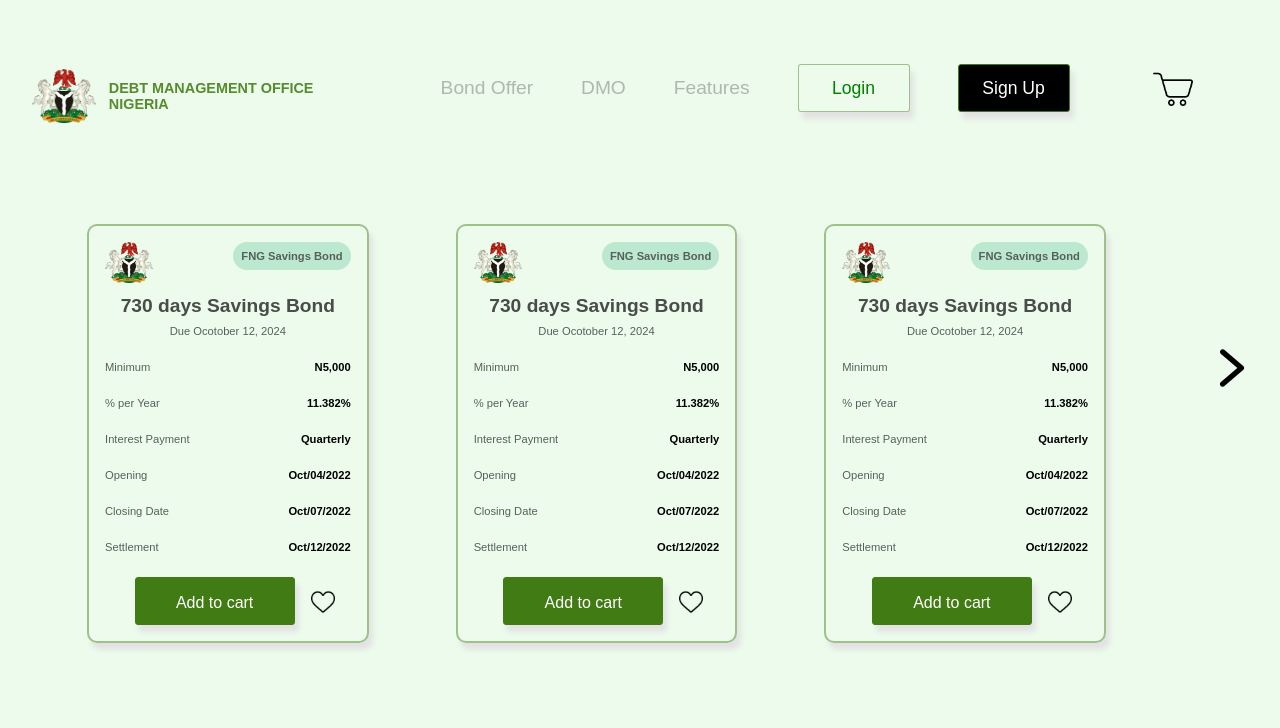
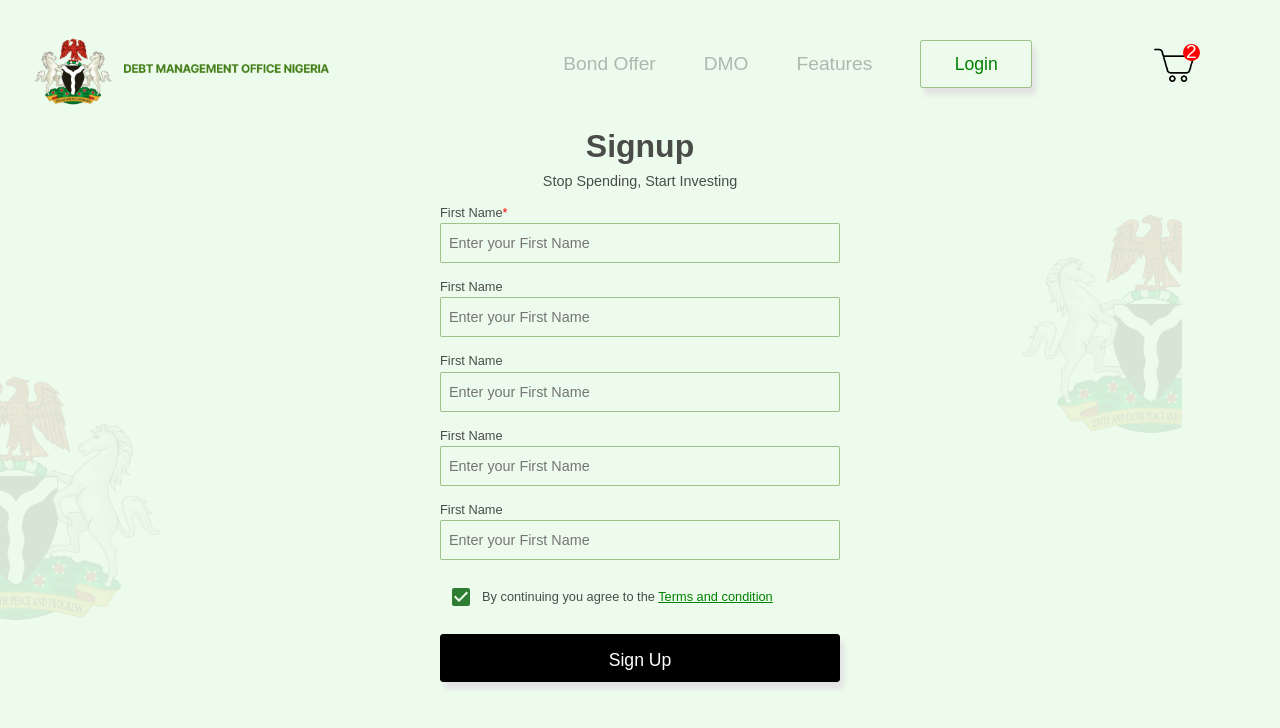
Before and after one commit to Cabraham1/-Hasob-task, a React (Create React App) app: page / in a window 1280 px wide. Shown: the top 728 px of the page. Built offline with nearby package versions, Linux system fonts and the light colour scheme.

Commit message:
finished the input section

```diff
--- a/src/App.js
+++ b/src/App.js
@@ -1,15 +1,15 @@
 import DesktopOne from "./pages/Desktop1/DesktopOne/DesktopOne";
 import DesktopTwo from "./pages/Desktop2/DesktopTwo/DesktopTwo";
-import Cart from "./pages/Cart/Cart"
+import Cart from "./pages/Cart/Cart";
+import Singup from "./pages/Signup/Singup";
 
 function App() {
   return (
     <div>
       {/* <DesktopOne /> */}
-      <DesktopTwo />
+      {/* <DesktopTwo /> */}
       {/* <Cart/> */}
-
-
+      <Singup />
     </div>
   );
 }
--- /dev/null
+++ b/src/componets/Input/Input.jsx
@@ -0,0 +1,55 @@
+import React from "react";
+import "./input.css";
+import Checkbox from "../checkBox/Checkbox";
+import CoatRight from "../../assets/image 2.png";
+import CoatLeft from "../../assets/image 1.png";
+
+const Input = () => {
+  return (
+    <div className="input-container">
+      <div className="inputTitle">
+        <h1>Signup</h1>
+        <p>Stop Spending, Start Investing</p>
+      </div>
+      <div className="form-container">
+        <form action="">
+          <div className="input-field">
+            <label for="name" className="firstInput">
+              First Name
+            </label>
+            <input type="text" placeholder="Enter your First Name" required />
+          </div>
+          <div className="input-field">
+            <label for="name">First Name</label>
+            <input type="text" placeholder="Enter your First Name" />
+          </div>
+          <div className="input-field">
+            <label for="name">First Name</label>
+            <input type="text" placeholder="Enter your First Name" />
+          </div>
+          <div className="input-field">
+            <label for="name">First Name</label>
+            <input type="text" placeholder="Enter your First Name" />
+          </div>
+          <div className="input-field">
+            <label for="name">First Name</label>
+            <input type="text" placeholder="Enter your First Name" />
+          </div>
+          <div className="form-term">
+            <Checkbox />
+            <span>
+              By continuing you agree to the <u>Terms and condition</u>
+            </span>
+          </div>
+          <button className="input-button">Sign Up</button>
+        </form>
+      </div>
+      <div className="background-img">
+        <img src={CoatLeft} alt="" className="coat-two" />
+        <img src={CoatRight} alt="" className="coat-one" />
+      </div>
+    </div>
+  );
+};
+
+export default Input;
--- /dev/null
+++ b/src/componets/Input/input.css
@@ -0,0 +1,124 @@
+.input-container {
+  position: relative;
+  width: 100%;
+}
+
+.form-container {
+  display: flex;
+  justify-content: center;
+  width: 100%;
+  height: 100%;
+}
+
+.inputTitle {
+  display: flex;
+  flex-direction: column;
+  align-items: center;
+  justify-content: center;
+  gap: 0.5rem;
+}
+
+.inputTitle h1 {
+  font-weight: bold;
+  font-size: 2rem;
+  text-align: center;
+  color: #494C49;
+  width: 100%;
+}
+
+.inputTitle p {
+  font-weight: lighter;
+  font-size: 0.9rem;
+  text-align: center;
+  color: #494C49;
+  width: 100%;
+}
+
+.input-field {
+  display: flex;
+  /* justify-content: center; */
+  flex-direction: column;
+  /* align-items: center; */
+  width: 100%;
+  margin-top: 1rem;
+}
+
+.input-field label {
+  color: #494C49;
+  font-size: 0.8rem;
+  margin-bottom: 0.2rem;
+}
+
+.firstInput:after {
+  content: '*';
+  color: red
+}
+
+input {
+  width: 25rem;
+  height: 2.5rem;
+  background-color: #ECFBEC;
+  color: #494C49;
+  padding-left: 0.5rem;
+  border-radius: 2px;
+  font-size: 0.9rem;
+  border: 1px solid #96BB80e6;
+}
+
+.form-term {
+  display: flex;
+  align-items: center;
+  margin-top: 1rem;
+}
+
+.form-term span {
+  color: #494C49;
+  font-size: 0.8rem;
+}
+
+.form-term u {
+  color: green;
+}
+
+.input-button {
+  margin-top: 1rem;
+  width: 25rem;
+  color: #fff;
+  background-color: black;
+  padding-top: 0.5rem;
+  border: 1px solid black;
+}
+
+.input-button :hover {
+  color: black;
+  background-color: #fff;
+  border: 1px solid black;
+}
+
+.coat-one {
+  width: 10rem;
+  position: absolute;
+  margin-left: 63.9rem;
+  margin-top: -30rem;
+}
+
+.coat-two {
+  width: 10rem;
+  position: absolute;
+  margin-left: 0px;
+  margin-top: -20rem;
+}
+
+@media only screen and (max-width: 600px) {
+  .form-container {
+    margin-top: 1rem;
+  }
+  .inputTitle {
+    margin-top: 15rem;
+  }
+
+  .coat-one,
+  .coat-two {
+    display: none;
+  }
+}
--- /dev/null
+++ b/src/pages/Signup/Header/Header.jsx
@@ -0,0 +1,39 @@
+import React from "react";
+import Cart from "../../../assets/trolley.png";
+import Logo from "../../../assets/LOGO.png"
+import "./header.css"
+
+const header = () => {
+  return (
+    <div className="header-container">
+      <a href="#" className="header-logo">
+        <img src={Logo} alt="coat of arm" className="coatLogo" />
+      </a>
+
+      <div className="header-nav">
+        <ul className="header-Items">
+          <li>
+            <a href="#">Bond Offer</a>
+          </li>
+
+          <li>
+            <a href="#">DMO</a>
+          </li>
+
+          <li>
+            <a href="#">Features</a>
+          </li>
+          <button className="login">Login</button>
+        </ul>
+        <div className="header-icon">
+          <a href="#" className="cart">
+            <img src={Cart} alt="CartIcon" className="cart-icon" />
+            <div className="counter">2</div>
+          </a>
+        </div>
+      </div>
+    </div>
+  );
+};
+
+export default header;
--- /dev/null
+++ b/src/pages/Signup/Header/header.css
@@ -0,0 +1,71 @@
+.header-container {
+  margin-top: 1rem;
+  height: 7rem;
+}
+
+button {
+  width: 7rem;
+  font-size: 1.1rem;
+  padding: 2px;
+}
+
+.login {
+  border: 1px solid #96BB80e6;
+  color: green;
+  background-color: #ECFBEC;
+}
+
+.coatLogo {
+  width: 25rem;
+}
+
+.Signup {
+  color: white;
+  background-color: black;
+}
+
+.Signup:hover {
+  color: black;
+  background-color: white;
+}
+
+.login:hover {
+  color: #ECFBEC;
+  background-color: green;
+}
+
+.container-two {
+  position: relative;
+  margin-top: 3rem;
+  display: flex;
+  justify-content: space-evenly;
+}
+
+.container-two>a>img {
+  position: absolute;
+  top: 8rem;
+  right: 1rem;
+  width: 4rem;
+}
+
+@media only screen and (max-width: 600px) {
+  .container-two {
+    margin-top: 1rem;
+    margin-left: 6rem;
+    margin-bottom: 1rem;
+    display: flex;
+    flex-direction: column;
+  }
+
+  .coatLogo {
+    width: 20rem;
+  }
+
+  .container-two>a>img {
+    display: none;
+  }
+
+  .header-icon {
+    margin-right: 10rem;
+  }
+}
--- /dev/null
+++ b/src/pages/Signup/Singup.jsx
@@ -0,0 +1,14 @@
+import React from "react";
+import Input from "../../componets/Input/Input";
+import Header from "./Header/Header";
+
+const Singup = () => {
+  return (
+    <div>
+      <Header />
+      <Input />
+    </div>
+  );
+};
+
+export default Singup;
```
Also changed, not shown: src/pages/Signup/signup.css (added), 1 other file (tests, documents, lock files or other folders).
